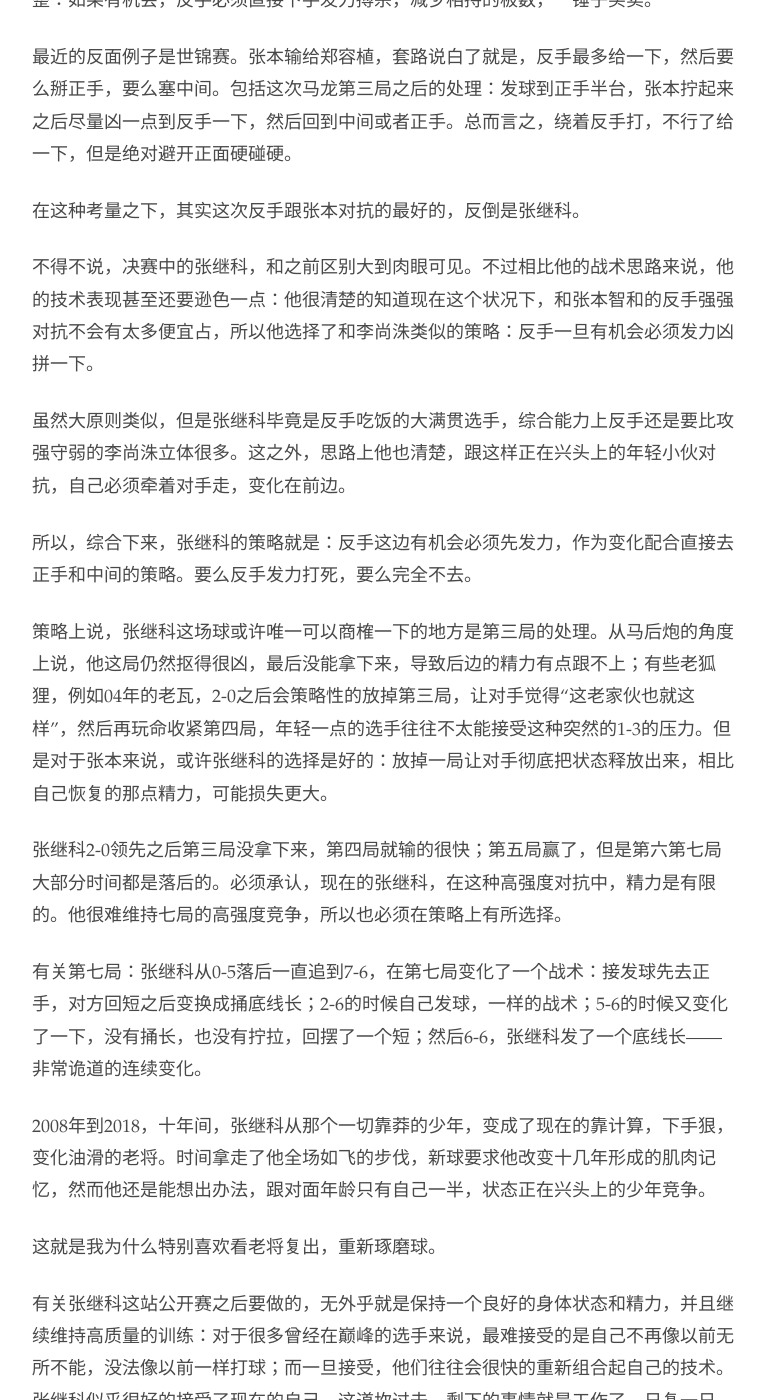
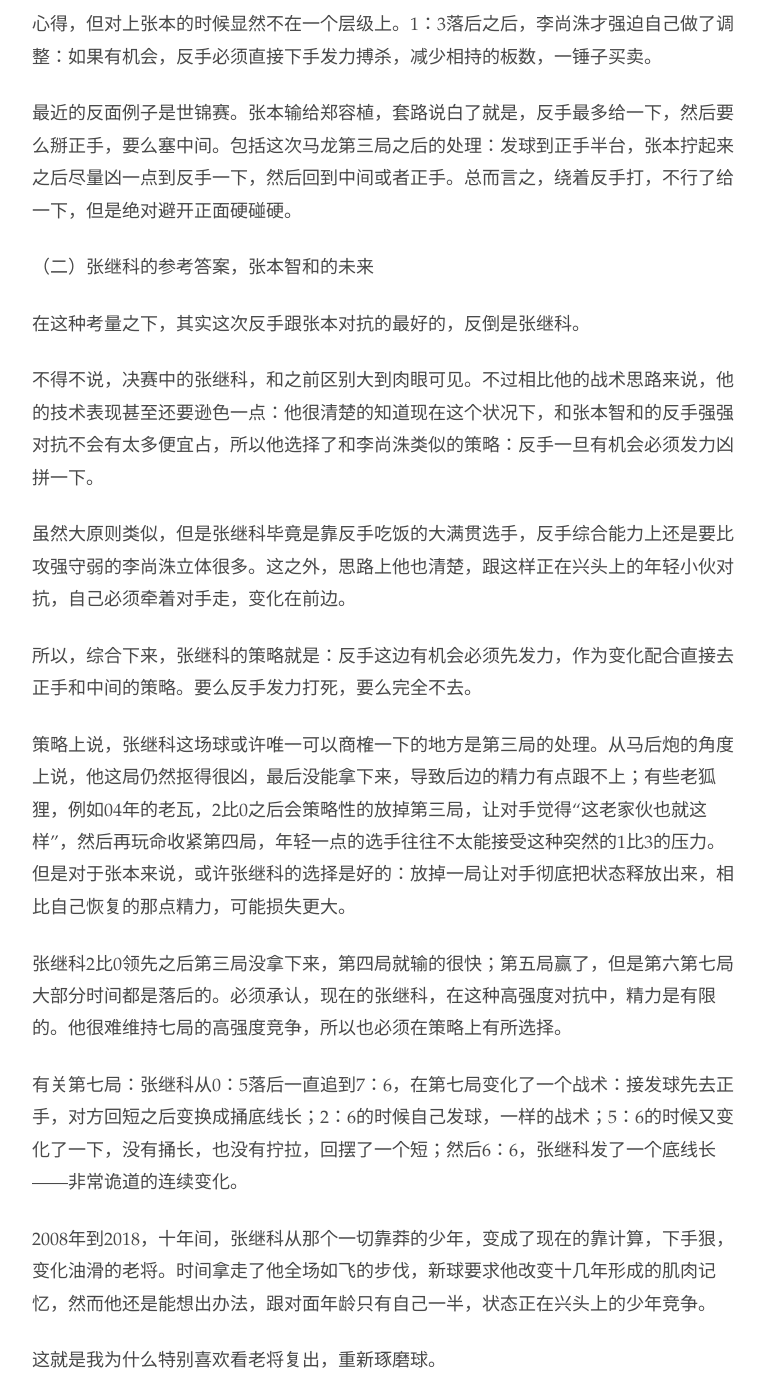
Before and after one commit to readandchedan/readandchedan.github.io, a Jekyll site: the page built from _posts/tabletennis/_posts/2018-06-10-japan-open.md, in a window 1280 px wide and 1400 px high, scrolled down 1272 px. Shown: the whole window, without its empty margins (256-1021 px from the left). Built offline with Jekyll 4.4.1, drawn with Linux system fonts in a browser that asks for light colours; some of the changed text lies outside the part shown.

Commit message:
Commited on 2018-06-13 23:01:21.301153

```diff
--- a/_posts/tabletennis/_posts/2018-06-10-japan-open.md
+++ b/_posts/tabletennis/_posts/2018-06-10-japan-open.md
@@ -2,6 +2,8 @@
 layout: default
 title: 日本公开赛综述：人家有实力，这点要承认
 ---
+
+（一）张本智和的反手能力
 
 如果这次日本公开赛证明了一件事，那就是张本智和的反手对抗能力是世界顶级的。
 
@@ -11,41 +13,43 @@
 
 张本的反手半台，要上手有上手，要对抗有对抗，要进攻有进攻。以反手三分之二半台来看，张本智合的能力非常之立体，不逊色于现在任何人。相比赛璐璐时代成名的高手们（包括樊振东），张本智和的反手技术更适合现在：他的绝对旋转并不太强，但是速度很快，借力来回手感很好，力量也有一定保证（离台近）。现如今这个球，旋转的作用被削弱，整体的对抗转移到近台，正好契合张本的特点。
 
-传统的反手比较好的选手，从王皓到张继科甚至到樊振东，都是旋转比较强，绝对速度不算特别快的选手：王皓连接流畅，张继科近台还是速度为主，质量都是退台才打出来；小胖旋转也不错，但主打质量。近台主打速度快来回多而且凶狠的，张本智和之外，最接近的就是……林高远和15年前的庄智渊？
+传统的反手比较好的选手，从王皓到张继科甚至到樊振东，都是旋转比较强，绝对速度不算特别快的选手：王皓连接流畅，张继科近台还是速度为主，质量都是退台才打出来；小胖旋转也不错，但主打质量。近台主打速度快来回多而且凶狠的，张本智和之外，最接近的就是……林高远和十五年前的庄智渊？
 
-现在的张本智和，反手一旦发动进套路，就是连续的高速高质量对抗；微有机会他就加力抽直线，频繁得仿佛一般人呼吸喝水。
+现在的张本智和，反手一旦发动进套路，就是连续的高速高质量对抗；稍有机会他就加力抽直线，频繁得仿佛人呼吸喝水。
 
 这种变化根本上来说来自于击球点：现在的塑料球，旋转变弱，球体更大，弹跳的点也和以前不同。所以相对于这个球来说，最佳的击球点要比以前靠前，或许还要稍微靠上一点；传统的击球点稍后，而且更下（旋转强，球下坠多一点）。传统的手法需要更多摩擦制造弧线，而现在的球是个更多撞击制造更强的速度来弥补旋转减弱损失的下坠加速度。
 
 张本的反手，对比来说，更接近贴的基础上加上撞击弹打配合摩擦，而以前的高手们，更接近于拉冲摩擦的基础上加撞击。
 
-
-
 所以，在和张本智和的比赛中，不要对反手这边心存太多侥幸。
 
-套路上说，对于大多数人，直接从反手开打不是一个很好的选择：除非自己的反手一样也是特点，否则很可能被直接打花：这次比赛的李尚洙，这两年反手也算是进步很大，很有心得，但对上张本的时候显然不在一个层级上。1-3落后之后，李尚洙才强迫自己做了调整：如果有机会，反手必须直接下手发力搏杀，减少相持的板数，一锤子买卖。
+套路上说，对于大多数人，直接从反手开打不是一个很好的选择：除非自己的反手一样也是特点，否则很可能被直接打花：这次比赛的李尚洙，这两年反手也算是进步很大，很有心得，但对上张本的时候显然不在一个层级上。1：3落后之后，李尚洙才强迫自己做了调整：如果有机会，反手必须直接下手发力搏杀，减少相持的板数，一锤子买卖。
 
 最近的反面例子是世锦赛。张本输给郑容植，套路说白了就是，反手最多给一下，然后要么掰正手，要么塞中间。包括这次马龙第三局之后的处理：发球到正手半台，张本拧起来之后尽量凶一点到反手一下，然后回到中间或者正手。总而言之，绕着反手打，不行了给一下，但是绝对避开正面硬碰硬。
 
 
 
+（二）张继科的参考答案，张本智和的未来
+
 在这种考量之下，其实这次反手跟张本对抗的最好的，反倒是张继科。
 
 不得不说，决赛中的张继科，和之前区别大到肉眼可见。不过相比他的战术思路来说，他的技术表现甚至还要逊色一点：他很清楚的知道现在这个状况下，和张本智和的反手强强对抗不会有太多便宜占，所以他选择了和李尚洙类似的策略：反手一旦有机会必须发力凶拼一下。
 
-虽然大原则类似，但是张继科毕竟是反手吃饭的大满贯选手，综合能力上反手还是要比攻强守弱的李尚洙立体很多。这之外，思路上他也清楚，跟这样正在兴头上的年轻小伙对抗，自己必须牵着对手走，变化在前边。
+虽然大原则类似，但是张继科毕竟是靠反手吃饭的大满贯选手，反手综合能力上还是要比攻强守弱的李尚洙立体很多。这之外，思路上他也清楚，跟这样正在兴头上的年轻小伙对抗，自己必须牵着对手走，变化在前边。
 
 所以，综合下来，张继科的策略就是：反手这边有机会必须先发力，作为变化配合直接去正手和中间的策略。要么反手发力打死，要么完全不去。
 
-策略上说，张继科这场球或许唯一可以商榷一下的地方是第三局的处理。从马后炮的角度上说，他这局仍然抠得很凶，最后没能拿下来，导致后边的精力有点跟不上；有些老狐狸，例如04年的老瓦，2-0之后会策略性的放掉第三局，让对手觉得“这老家伙也就这样”，然后再玩命收紧第四局，年轻一点的选手往往不太能接受这种突然的1-3的压力。但是对于张本来说，或许张继科的选择是好的：放掉一局让对手彻底把状态释放出来，相比自己恢复的那点精力，可能损失更大。
+策略上说，张继科这场球或许唯一可以商榷一下的地方是第三局的处理。从马后炮的角度上说，他这局仍然抠得很凶，最后没能拿下来，导致后边的精力有点跟不上；有些老狐狸，例如04年的老瓦，2比0之后会策略性的放掉第三局，让对手觉得“这老家伙也就这样”，然后再玩命收紧第四局，年轻一点的选手往往不太能接受这种突然的1比3的压力。但是对于张本来说，或许张继科的选择是好的：放掉一局让对手彻底把状态释放出来，相比自己恢复的那点精力，可能损失更大。
 
-张继科2-0领先之后第三局没拿下来，第四局就输的很快；第五局赢了，但是第六第七局大部分时间都是落后的。必须承认，现在的张继科，在这种高强度对抗中，精力是有限的。他很难维持七局的高强度竞争，所以也必须在策略上有所选择。
+张继科2比0领先之后第三局没拿下来，第四局就输的很快；第五局赢了，但是第六第七局大部分时间都是落后的。必须承认，现在的张继科，在这种高强度对抗中，精力是有限的。他很难维持七局的高强度竞争，所以也必须在策略上有所选择。
 
-有关第七局：张继科从0-5落后一直追到7-6，在第七局变化了一个战术：接发球先去正手，对方回短之后变换成捅底线长；2-6的时候自己发球，一样的战术；5-6的时候又变化了一下，没有捅长，也没有拧拉，回摆了一个短；然后6-6，张继科发了一个底线长——非常诡道的连续变化。
+有关第七局：张继科从0：5落后一直追到7：6，在第七局变化了一个战术：接发球先去正手，对方回短之后变换成捅底线长；2：6的时候自己发球，一样的战术；5：6的时候又变化了一下，没有捅长，也没有拧拉，回摆了一个短；然后6：6，张继科发了一个底线长——非常诡道的连续变化。
 
 2008年到2018，十年间，张继科从那个一切靠莽的少年，变成了现在的靠计算，下手狠，变化油滑的老将。时间拿走了他全场如飞的步伐，新球要求他改变十几年形成的肌肉记忆，然而他还是能想出办法，跟对面年龄只有自己一半，状态正在兴头上的少年竞争。
 
 这就是我为什么特别喜欢看老将复出，重新琢磨球。
+
+
 
 有关张继科这站公开赛之后要做的，无外乎就是保持一个良好的身体状态和精力，并且继续维持高质量的训练：对于很多曾经在巅峰的选手来说，最难接受的是自己不再像以前无所不能，没法像以前一样打球；而一旦接受，他们往往会很快的重新组合起自己的技术。张继科似乎很好的接受了现在的自己，这道坎过去，剩下的事情就是工作了，日复一日。
 
@@ -55,13 +59,15 @@
 
 
 
+（三）伊藤美诚头脑里的东西
+
 跟张本智和赢下男单靠手上技术脚下移动不太一样，伊藤美诚赢下女单，靠的全都是额头里边的东西：心智和球商。
 
-半决赛对陈幸同，0-3落后，其实场面非常简单：陈这边的战术就是坚持球一边一下尽量相持，有机会下手没机会拉弧线；伊藤美诚前三板打不开，相持阶段几乎没什么办法。
+半决赛对陈幸同，0比3落后，其实场面非常简单：陈这边的战术就是坚持球一边一下尽量相持，有机会下手没机会拉弧线；伊藤美诚前三板打不开，相持阶段几乎没什么办法。
 
 第三局末段的时候，她已经几乎是无奈的在尝试所有的接发球办法了。结果还真懵出两个好像还有点戏的：接发球这边反手撇拧一个（英语圈子这边有人管这个叫草莓拧，迷之扯淡的名字——通常的拧拉叫香蕉拧；从上往下看，右手球员的拧拉一般是顺时针转手腕，草莓拧相反，逆时针）。发球则是勾手铲子发球到对手底线和半出台。
 
-问题是，现在的局面是，自己0-3落后，面对的是中国选手；面对这种状况，大部分选手都不太会非常较真儿的去拼对手挑战小概率事件。但是伊藤美诚还真拼赢了。其实说拼都不恰当，伊藤美诚完全是在一点点啃。
+问题是，现在的局面是，自己0比3落后，面对的是中国选手；面对这种状况，大部分选手都不太会非常较真儿的去拼对手挑战小概率事件。但是伊藤美诚还真拼赢了。其实说拼都不恰当，伊藤美诚完全是在一点点啃。
 
 不过说回来，体育比赛中往往有这种现象：当情况很对的时候，一切仿佛都顺着你，无论怎么打都是你的球；但是一旦对手找出一个突破口，仿佛一切就开始变的别扭了。从全都灵到一切不灵，这个距离有时候小的可怕。
 
```
Also changed, not shown: other parts of _posts/tabletennis/_posts/2018-06-10-japan-open.md (+2 -2 lines).
